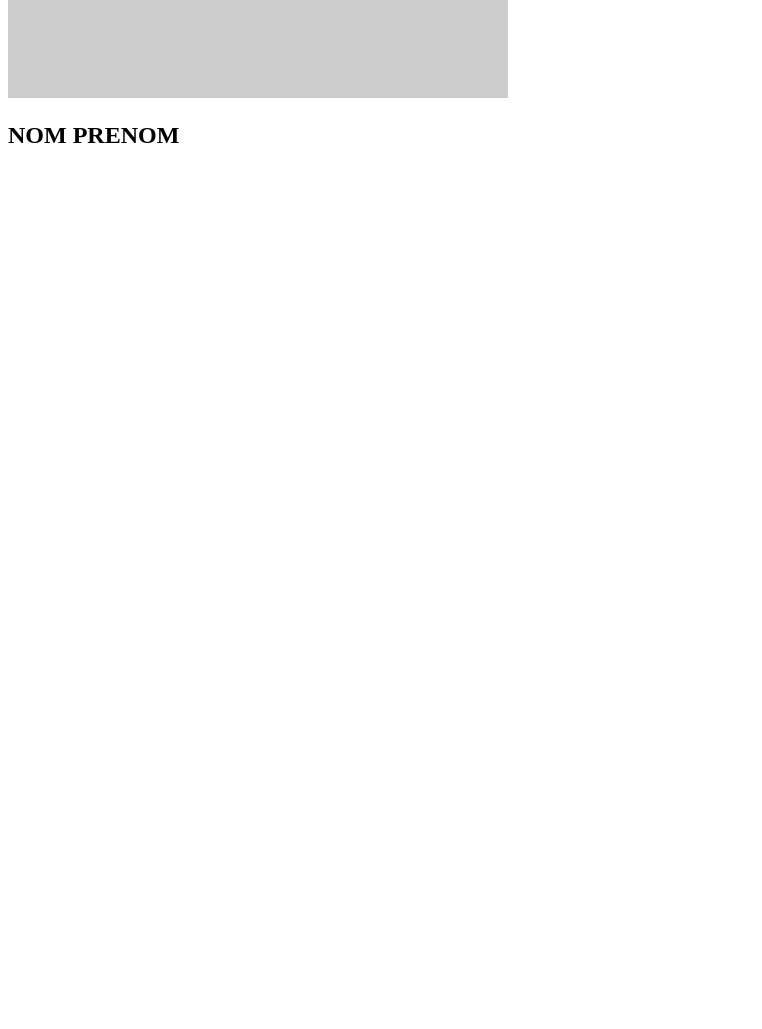
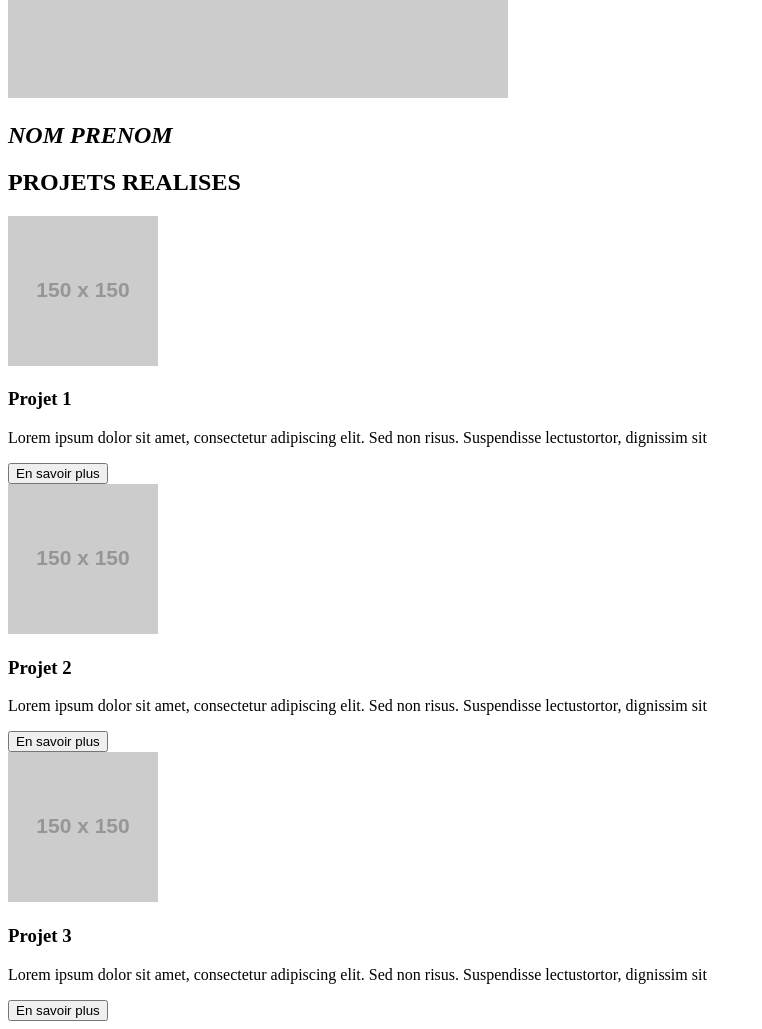
Before and after one commit to ChroniCODER/DonkeySchool, a plain HTML site: page Integration/index.html in a window 1280 px wide. Shown: the part 500-1529 px from the top of the page, without its empty margins (0-762 px from the left). Before the commit the page ends 800 px from the top, so only its background shows below. Drawn offline with Linux system fonts and the light colour scheme; placeholder pictures from the web are drawn by us.

Commit message:
index add projet section

```diff
--- a/Integration/index.html
+++ b/Integration/index.html
@@ -11,7 +11,7 @@
 
     <body>
         <header>
-            <H1> MON PORTFOLIO</H1>
+            <h1> MON PORTFOLIO</h1>
 
             <nav>
                 <a href="#projets">PROJETS</a>
@@ -22,11 +22,36 @@
 
             <section class="cover">
                 <img src="https://via.placeholder.com/500">
-                <H2 class="name">NOM PRENOM</H2>
+                <h2 class="name"><em>NOM PRENOM</em></h2>
             </section>
         </header>
 
+        <section id="projets">
+            <H2>PROJETS REALISES</H2>
 
+            <article class="projet1">
+                <img src="https://via.placeholder.com/150">
+                <h3>Projet 1</h3>
+                <p>Lorem ipsum dolor sit amet, consectetur adipiscing elit. Sed non risus. Suspendisse lectustortor, dignissim sit</p>
+                <button class="deploy">En savoir plus</button>
+            </article>
+
+            <article class="projet2">
+                <img src="https://via.placeholder.com/150">
+                <h3>Projet 2</h3>
+                <p>Lorem ipsum dolor sit amet, consectetur adipiscing elit. Sed non risus. Suspendisse lectustortor, dignissim sit</p>
+                <button class="deploy">En savoir plus</button>
+            </article>
+
+            <article class="projet3">
+                <img src="https://via.placeholder.com/150">
+                <h3>Projet 3</h3>
+                <p>Lorem ipsum dolor sit amet, consectetur adipiscing elit. Sed non risus. Suspendisse lectustortor, dignissim sit</p>
+                <button class="deploy">En savoir plus</button>
+            </article>
+
+
+        </section>
 
 
     </body>
```
